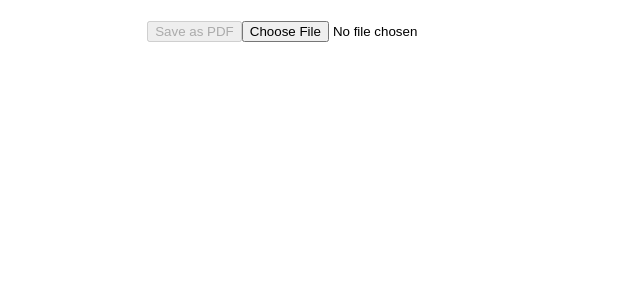
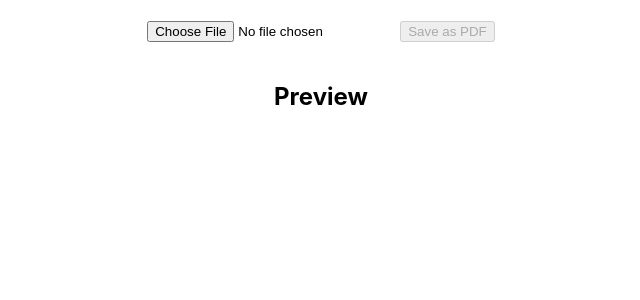
Before and after one commit to KrishnaChandak20/createlables, a React (Create React App) app: page / in a window 1280 px wide. Shown: the top 300 px of the page, without its empty margins (319-959 px from the left). Built offline with nearby package versions, Linux system fonts and the light colour scheme.

Commit message:
update changes

```diff
--- a/src/LabelSheets.js
+++ b/src/LabelSheets.js
@@ -1,17 +1,17 @@
-import React, { useRef, useState  } from "react";
+import React, { useRef, useState } from "react";
 import Papa from "papaparse";
 import { jsPDF } from "jspdf";
 import html2canvas from "html2canvas";
 
 const LabelSheet = () => {
-  const printRef = useRef();
-  const [labels, setLables] = useState([]);
-  const [loader, setLoader] = useState(false)
+  const containerRef = useRef();
+  const [labels, setLabels] = useState([]);
+  const [loader, setLoader] = useState(false);
+  const [progress, setProgress] = useState(0);
 
-    // Define label and paper dimensions in inches
   const labelsPerPage = 10;
-	const labelWidth = 5.0 * 96; // Convert inches to pixels
-	const labelHeight = 3.40 * 96;
+  const labelWidth = 5.0 * 96;
+  const labelHeight = 3.4 * 96;
   const paperWidth = 12 * 96;
   const paperHeight = 18 * 96;
 
@@ -20,53 +20,120 @@ const LabelSheet = () => {
     if (file) {
       Papa.parse(file, {
         complete: (result) => {
-			setLables(result.data.flat(1))
+          setLabels(result.data.flat(1));
         },
-        header: false, // Change to `true` if your CSV has headers
+        header: false,
         skipEmptyLines: false,
       });
     }
   };
-
 
   const pages = [];
   for (let i = 0; i < labels.length; i += labelsPerPage) {
     pages.push(labels.slice(i, i + labelsPerPage));
   }
 
+  const renderPageToDOM = (page) => {
+    const div = document.createElement("div");
+    div.style.width = `${paperWidth}px`;
+    div.style.height = `${paperHeight}px`;
+    div.style.display = "flex";
+    div.style.flexWrap = "wrap";
+    div.style.alignItems = "center";
+    div.style.justifyContent = "center";
+    div.style.padding = "10px";
+    div.style.backgroundColor = "#fff";
+
+    page.forEach((label) => {
+      const labelDiv = document.createElement("div");
+      labelDiv.style.width = `${labelWidth}px`;
+      labelDiv.style.height = `${labelHeight}px`;
+      labelDiv.style.border = "1px solid black";
+      labelDiv.style.display = "flex";
+      labelDiv.style.alignItems = "center";
+      labelDiv.style.justifyContent = "center";
+      labelDiv.style.fontSize = "45px";
+      labelDiv.style.fontFamily = "Arial, sans-serif";
+      labelDiv.style.margin = "2px 30px 2px 2px";
+      labelDiv.innerText = label;
+      div.appendChild(labelDiv);
+    });
+
+    return div;
+  };
+
   const handleSavePDF = async () => {
-	setLoader(true)
     if (labels.length === 0) {
       alert("No labels to generate PDF!");
       return;
     }
 
+    setLoader(true);
+    setProgress(0);
+
     const pdf = new jsPDF({
       orientation: "portrait",
       unit: "in",
-      format: [12, 18], // Custom paper size 12"x18"
+      format: [12, 18],
     });
 
-    for (let pageIndex = 0; pageIndex < pages.length; pageIndex++) {
-      await html2canvas(printRef.current.children[pageIndex], { scale: 2 }).then(
-        (canvas) => {
-          const imgData = canvas.toDataURL("image/png");
-          if (pageIndex > 0) pdf.addPage();
-          pdf.addImage(imgData, "PNG", 0, 0, 12, 18);
-        }
+    try {
+      for (let i = 0; i < pages.length; i++) {
+        const pageDOM = renderPageToDOM(pages[i]);
+        containerRef.current.innerHTML = "";
+        containerRef.current.appendChild(pageDOM);
+
+        const canvas = await html2canvas(pageDOM, { scale: 1.2 });
+
+        // Convert canvas to blob and then to image
+        const blob = await new Promise((resolve) =>
+          canvas.toBlob(resolve, "image/jpeg", 0.95)
         );
+
+        const reader = new FileReader();
+        const imageDataURL = await new Promise((resolve) => {
+          reader.onloadend = () => resolve(reader.result);
+          reader.readAsDataURL(blob);
+        });
+
+        if (i > 0) pdf.addPage();
+        pdf.addImage(imageDataURL, "JPEG", 0, 0, 12, 18);
+
+        setProgress(Math.round(((i + 1) / pages.length) * 100));
       }
 
       pdf.save("labels.pdf");
+    } catch (err) {
+      console.error("PDF export failed:", err);
+      alert("PDF export failed: " + err.message);
+    } finally {
       setLoader(false);
+      setProgress(0);
+      containerRef.current.innerHTML = "";
+    }
   };
+
   return (
     <div style={{ textAlign: "center", margin: "20px" }}>
-	      <button disabled={pages.length === 0} onClick={() => handleSavePDF()} className="print-button">Save as PDF</button>
       <input type="file" accept=".csv" onChange={handleFileUpload} />
-		  {loader && <span>Loading...</span>}
-       {/* Render multiple pages */}
-	   <div ref={printRef}>
+      <button
+        disabled={pages.length === 0 || loader}
+        onClick={handleSavePDF}
+        className="print-button"
+      >
+        {loader ? "Exporting..." : "Save as PDF"}
+      </button>
+
+      {loader && (
+        <div style={{ marginTop: "10px" }}>
+          <progress value={progress} max="100" />
+          <div>{progress}%</div>
+        </div>
+      )}
+
+{/* Preview Section */}
+<div style={{ marginTop: "40px" }}>
+        <h2>Preview</h2>
         {pages.map((page, pageIndex) => (
           <div
             key={pageIndex}
@@ -74,13 +141,13 @@ const LabelSheet = () => {
               width: `${paperWidth}px`,
               height: `${paperHeight}px`,
               border: "2px solid black",
+              margin: "20px auto",
               display: "flex",
               flexWrap: "wrap",
+              alignItems: "center",
+              justifyContent: "center",
               padding: "10px",
               backgroundColor: "#fff",
-              margin: "20px auto",
-			  alignItems: "center",
-			  justifyContent: "center",
             }}
           >
             {page.map((label, index) => (
@@ -95,16 +162,20 @@ const LabelSheet = () => {
                   justifyContent: "center",
                   fontSize: "45px",
                   fontFamily: "Arial, sans-serif",
-                  margin: "2px",
-				  marginRight:"30px"
+                  margin: "2px 30px 2px 2px",
                 }}
               >
-                {label} {/* Adjust this to match API data */}
+                {label}
               </div>
             ))}
           </div>
         ))}
       </div>
+      {/* Temporary render container (hidden) */}
+      <div
+        ref={containerRef}
+        style={{ position: "absolute", left: "-9999px", top: "-9999px" }}
+      ></div>
     </div>
   );
 };
```
Lines whose indentation alone changed are shown as unchanged.
